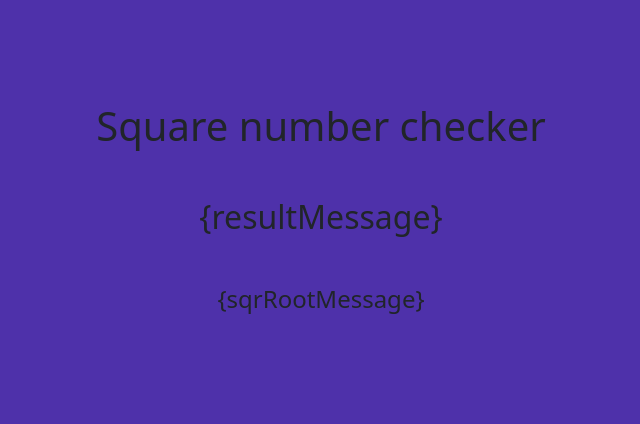
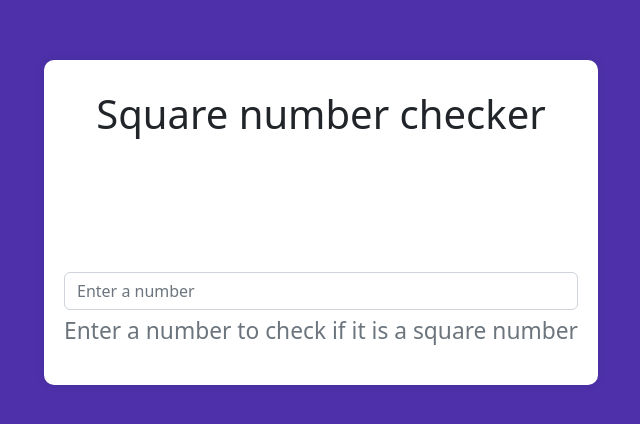
Before and after one commit to elielijah321/ASE-Sum-2-Square-Root-Checker, a React (Create React App) app: page / in a window 1280 px wide. Shown: the part 178-602 px from the top of the page, without its empty margins (319-959 px from the left). Built offline with nearby package versions, Linux system fonts and the light colour scheme.

Commit message:
add ui components

```diff
--- a/src/App.css
+++ b/src/App.css
@@ -24,5 +24,11 @@ body {
   text-align: center;
   padding-top: 10px;
   padding-bottom: 30px;
+}
 
+.form-container {
+  background-color: #fff;
+  padding: 20px;
+  border-radius: 10px;
+  box-shadow: 0px 0px 10px rgba(0, 0, 0, 0.1);
 }
--- a/src/App.tsx
+++ b/src/App.tsx
@@ -1,19 +1,49 @@
-import React from 'react';
+import React, { ChangeEvent, FormEvent, useState } from 'react';
 import './App.css';
 import 'bootstrap/dist/css/bootstrap.min.css';
+import { Form } from 'react-bootstrap';
 
 function App() {
 
+  const [input, setInput] = useState("");
+  const [resultMessage, setResultMessage] = useState("");
+  const [sqrRootMessage, setSqrRootMessage] = useState("");
+
+  const  handleChange = (event: ChangeEvent<HTMLInputElement>) => {
+
+  }
+
+  const handleSubmit = async (event: FormEvent<HTMLFormElement>) => {
+
+
+  }
 
 
   return (
     <>
       <div className='app'>
 
-      <div className='form-container'>
-      <h1 className='text-align' data-testid="heading">Square number checker</h1>
-      <h2 className='text-align' data-testid="sub-heading">{`{resultMessage}`}</h2>
-      <h4 className='text-align' data-testid="description">{`{sqrRootMessage}`}</h4>
+        <div className='form-container'>
+        <h1 className='text-align' data-testid="heading">Square number checker</h1>
+        <h2 className='text-align' data-testid="sub-heading">{`${resultMessage}`}</h2>
+        <h4 className='text-align' data-testid="description">{`${sqrRootMessage}`}</h4>
+
+        <Form data-testid="form" onSubmit={event => handleSubmit(event)}>
+          <Form.Group className="mb-3" controlId="formNumber" >
+            <Form.Control
+              data-testid="input"
+              type="text"
+              placeholder="Enter a number"
+              value={input}
+              onChange={handleChange}
+              required
+              />
+            <Form.Text className="text-muted" data-testid="hint-text">
+              Enter a number to check if it is a square number
+            </Form.Text>
+          </Form.Group>
+
+        </Form>
       </div>
       </div>
     </>
```
